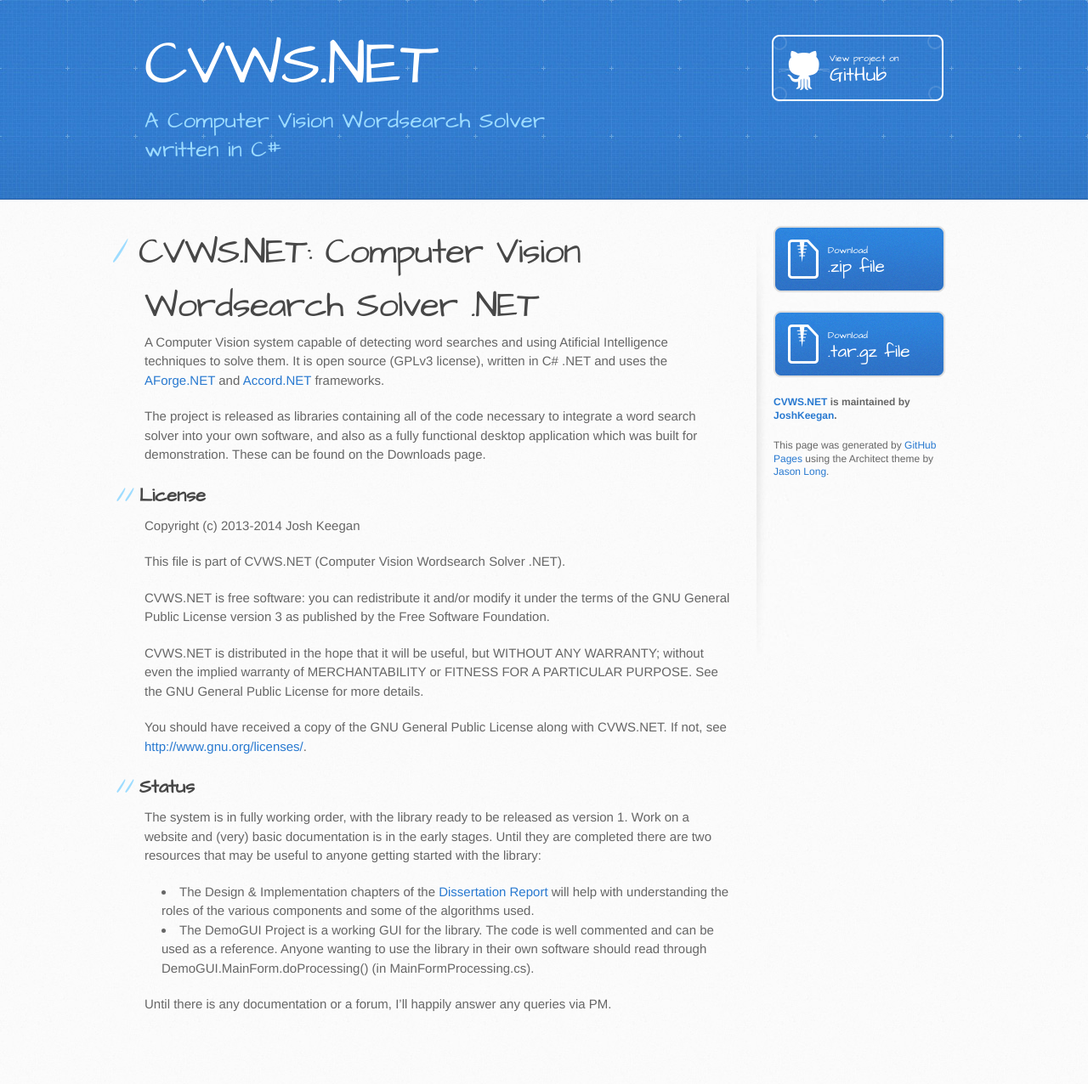
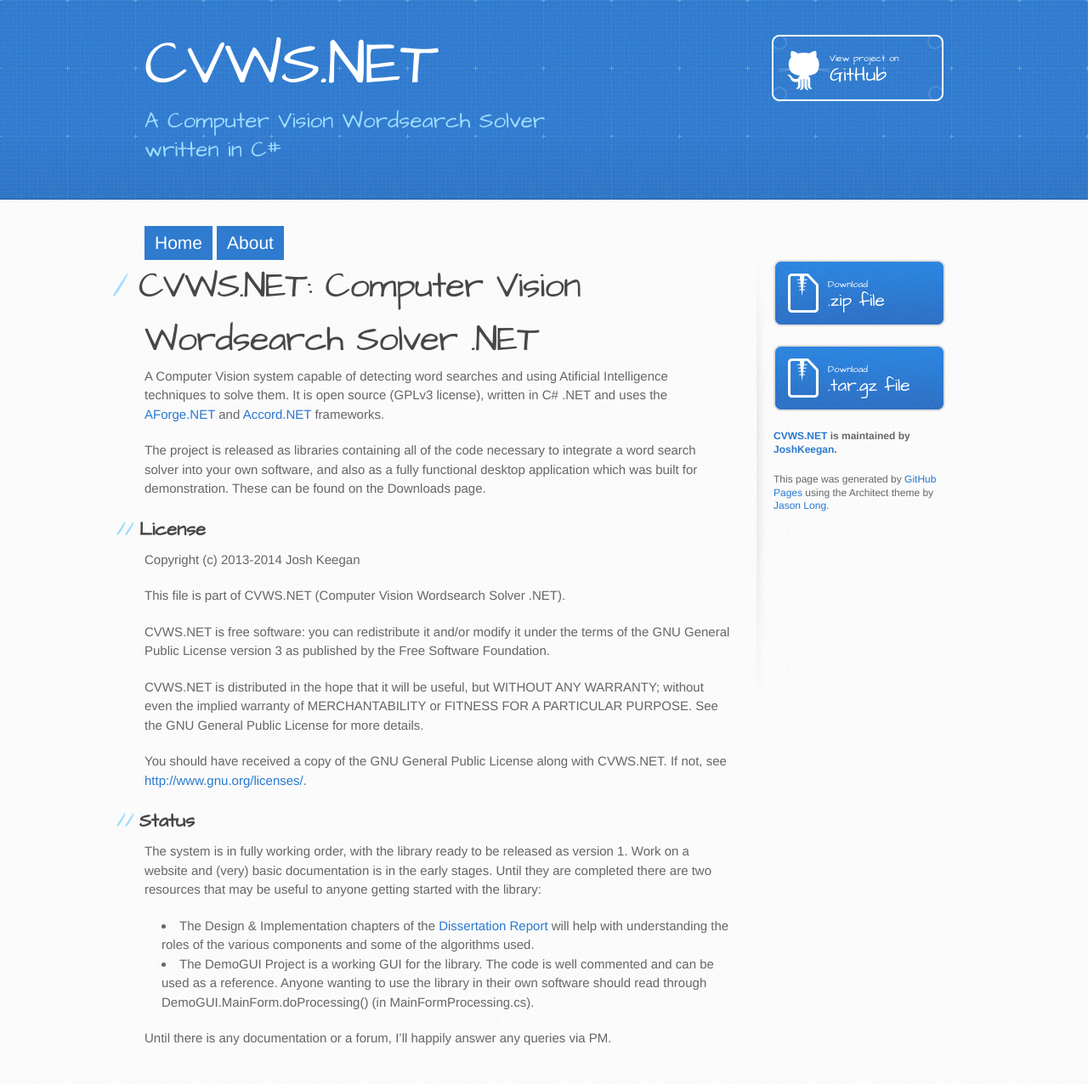
Before and after one commit to JoshKeegan/CVWS.NET, a Jekyll site: the page built from index.md, in a window 1280 px wide. Shown: the whole page at 85% size. Built offline with Jekyll 4.4.1, drawn with Linux system fonts in a browser that asks for light colours; Markdown is read by kramdown in place of the engine named in the settings; before the commit the page ends 1236 px from its top, so only the background shows below that.

Commit message:
Working top nav, needs styling

```diff
--- /dev/null
+++ b/_data/topNav.json
@@ -0,0 +1,10 @@
+[
+	{
+		"href": "/",
+		"name": "Home"
+	},
+	{
+		"href": "about.html",
+		"name": "About"
+	}
+]
--- /dev/null
+++ b/_includes/topNav.html
@@ -0,0 +1,9 @@
+<nav id="topNav">
+	<ul>
+		{% for item in site.data.topNav %}
+			<li>
+				<a href="{{ item.href }}">{{ item.name }}</a>
+			</li>
+		{% endfor %}
+	</ul>
+</nav>
--- a/_layouts/default.html
+++ b/_layouts/default.html
@@ -1,5 +1,5 @@
 <!DOCTYPE html>
-<html>
+<html lang="en">
   <head>
     <meta charset='utf-8'>
     <meta http-equiv="X-UA-Compatible" content="chrome=1">
@@ -29,6 +29,9 @@
 
     <div id="content-wrapper">
       <div class="inner clearfix">
+
+        {% include topNav.html %}
+
         <section id="main-content">
 
           {{ content }}
--- a/stylesheets/custom.scss
+++ b/stylesheets/custom.scss
@@ -4,6 +4,9 @@
 	Custom SCSS for CVWS.NET Website
 	By Josh Keegan 09/08/2014
  */
+
+$themeColour: #2e7bcf;
+$themeContrastColour: #fff;
 
 /* Links that shouldn't be styled as links */
 a.noLinkStyle
@@ -17,3 +20,37 @@ a.noLinkStyle
 		text-decoration: none;
 	}
 }
+
+/* Top Navigation */
+$topNavHeight: 40px;
+#topNav
+{
+	height: $topNavHeight;
+
+	ul
+	{
+		height: 100%;
+		margin: 0;
+		padding: 0 25px 0 0;
+
+		li
+		{
+			display: block;
+			height: 100%;
+			float: left;
+			margin: 0 5px 0 0;
+			padding: 0;
+			background-color: $themeColour;
+			color: $themeContrastColour;
+
+			a
+			{
+				@extend .noLinkStyle;
+				font-size: 1.4em;
+				padding: 10px 12px;
+				vertical-align: middle;
+				line-height: $topNavHeight;
+			}
+		}
+	}
+}
```
Also changed, not shown: _config.yml (+4 -3 lines), about.md (added, +7 -0 lines).
